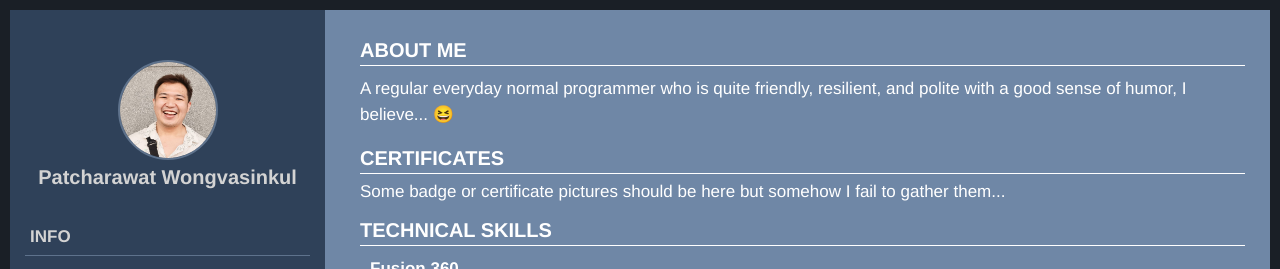
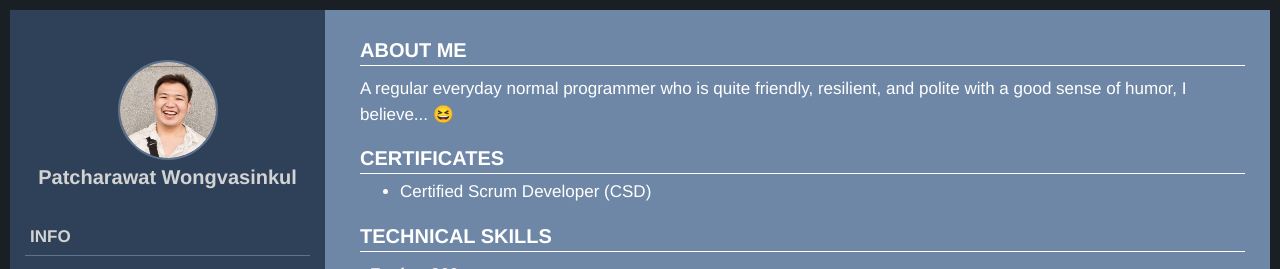
Before and after one commit to MightyOrphus/myCV, a Vue app: page / in a window 1280 px wide. Shown: the top 269 px of the page. Built offline with nearby package versions, Linux system fonts and the light colour scheme; what @growthbunker/vuetimeline would draw is missing.

Commit message:
adjust cer list

```diff
--- a/src/components/AboutMe.vue
+++ b/src/components/AboutMe.vue
@@ -10,8 +10,9 @@
     <div class="about-me-section-container">
       <div id="header">CERTIFICATES</div>
       <div>
-        Some badge or certificate pictures should be here but somehow I fail to
-        gather them...
+        <ul>
+          <li>Certified Scrum Developer (CSD)</li>
+        </ul>
       </div>
     </div>
     <div class="about-me-section-container">
```
